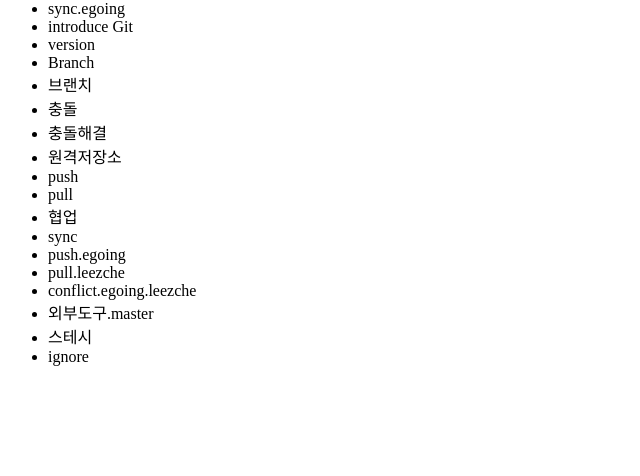
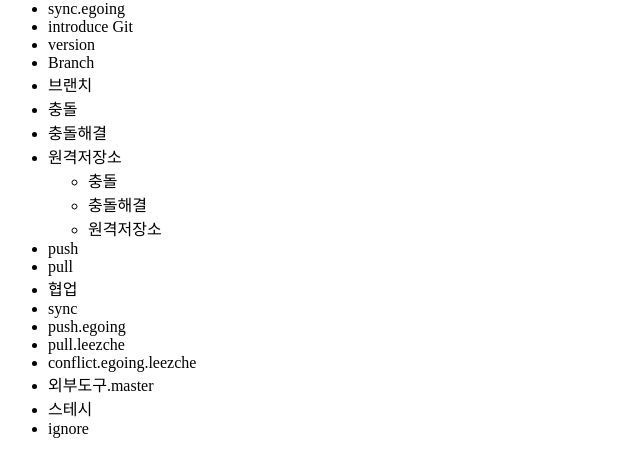
Before and after one commit to etlars/opentutorials_git, a plain HTML site: page index.html in a window 1280 px wide. Shown: the part 66-542 px from the top of the page, without its empty margins (0-640 px from the left). Drawn offline with Linux system fonts and the light colour scheme.

Commit message:
add new ul and li tags

```diff
--- a/index.html
+++ b/index.html
@@ -16,6 +16,11 @@
             <li>충돌</li>
             <li>충돌해결</li>
             <li>원격저장소</li>
+            <ul>
+                <li>충돌</li>
+                <li>충돌해결</li>
+                <li>원격저장소</li>
+            </ul>
             <li>push</li>
             <li>pull</li>
             <li>협업</li>
```
